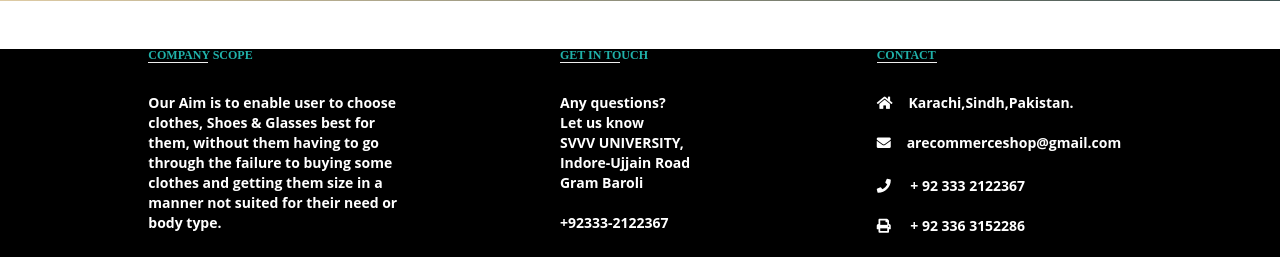
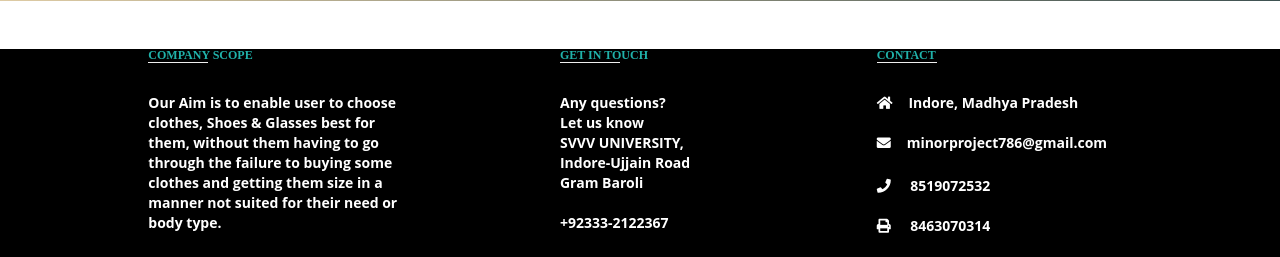
Before and after one commit to jaypanwar/3D-Shop, a Flask app: page / in a window 1280 px wide. Shown: the part 2383-2640 px from the top of the page. Run offline with Flask 2, Linux system fonts and the light colour scheme; the visitor is signed in with stand-in values (Sample User, id 1); some libraries are stand-ins or nearby versions.

Commit message:
changes done

```diff
--- a/Project/templates/index.html
+++ b/Project/templates/index.html
@@ -214,8 +214,7 @@ Smartphone Compatible web template, free webdesigns for Nokia, Samsung, LG, Sony
 									<div class="simpleCart_shelfItem">
 										<!--<p><span>Rs.320</span> <i class="item_price">Rs.250</i></p>
 										<form ><p><input type=button onclick="addToCart('static/images/Necklace1/2.png')" value="Add to cart" class="hello123"/></p></form>-->
-                                        <p><a class="item_add" href="{{ url_for('tryon',method='POST',
-                                        file_path='static,images,Necklace1,2.png') }}">Try it Now!</a></p>
+                                        <p><a class="item_add" href="{{ url_for('tryon',method='POST',file_path='static,images,Necklace1,2.png') }}">Try it Now!</a></p>
 									</div>
 								</div>
 
@@ -1186,16 +1185,16 @@ Smartphone Compatible web template, free webdesigns for Nokia, Samsung, LG, Sony
 		  <h6 class="text-uppercase font-weight-bold">Contact</h6>
 		  <hr class="deep-purple accent-2 mb-4 mt-0 d-inline-block mx-auto" style="width: 60px;">
 		  <p>
-			<i class="fas fa-home mr-3"></i>Karachi,Sindh,Pakistan.</p>
+			<i class="fas fa-home mr-3"></i>Indore, Madhya Pradesh</p>
 		  <p>
 			  <br>
-			<i class="fas fa-envelope mr-3"></i>arecommerceshop@gmail.com</p>
+			<i class="fas fa-envelope mr-3"></i>minorproject786@gmail.com</p>
 			<br>
 		<p>
-			<i class="fas fa-phone mr-3"></i> + 92 333 2122367</p>
+			<i class="fas fa-phone mr-3"></i> 8519072532</p>
 		  <p>
 			  <br>
-			<i class="fas fa-print mr-3"></i> + 92 336 3152286</p>
+			<i class="fas fa-print mr-3"></i> 8463070314</p>
 
 		</div>
 		<!-- Grid column -->
```
